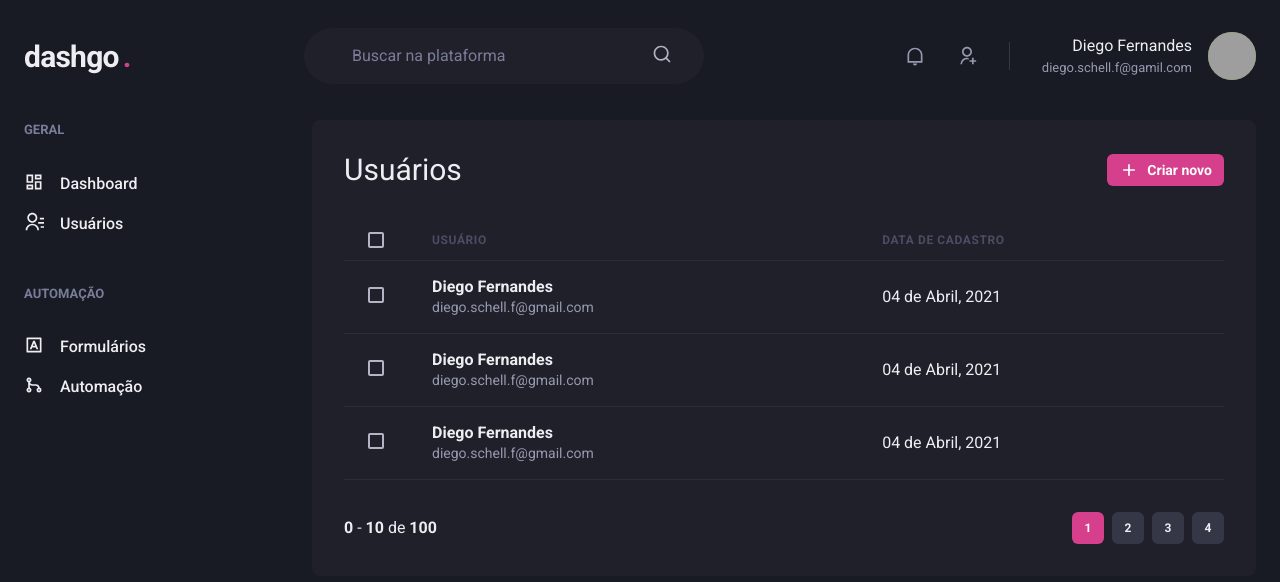
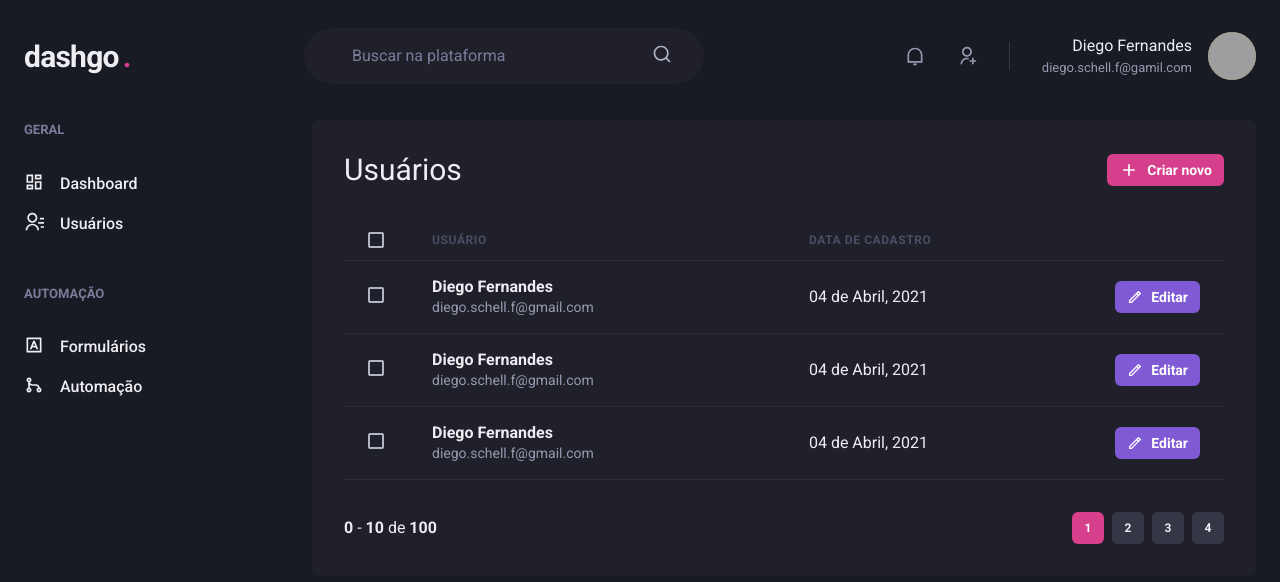
Before and after one commit to marciovz/ignite-reactjs-dashgo, a Next.js app: page /users in a window 1280 px wide. Shown: the top 582 px of the page. Built offline with nearby package versions, Linux system fonts and the light colour scheme; grey boxes are pictures that could not be loaded.

Commit message:
Correçao logica isWideVersio nos botoes de editar ususarios

```diff
--- a/src/pages/users/index.tsx
+++ b/src/pages/users/index.tsx
@@ -43,7 +43,7 @@ export default function UserList() {
                 </Th>
                 <Th>Usuário</Th>
                 { isWideVersion && <Th>Data de cadastro</Th>}
-                { !isWideVersion && <Th width="8"></Th> }
+                { isWideVersion && <Th width="8"></Th> }
               </Tr>
             </Thead>
             <Tbody>
@@ -58,7 +58,7 @@ export default function UserList() {
                   </Box>
                 </Td>
                 { isWideVersion && <Td>04 de Abril, 2021</Td> }
-                { !isWideVersion && (
+                { isWideVersion && (
                   <Td>
                     <Button
                       as="a"
@@ -84,7 +84,7 @@ export default function UserList() {
                   </Box>
                 </Td>
                 { isWideVersion && <Td>04 de Abril, 2021</Td> }
-                { !isWideVersion && (
+                { isWideVersion && (
                   <Td>
                     <Button
                       as="a"
@@ -110,7 +110,7 @@ export default function UserList() {
                   </Box>
                 </Td>
                 { isWideVersion && <Td>04 de Abril, 2021</Td> }
-                { !isWideVersion && (
+                { isWideVersion && (
                   <Td>
                     <Button
                       as="a"
```
